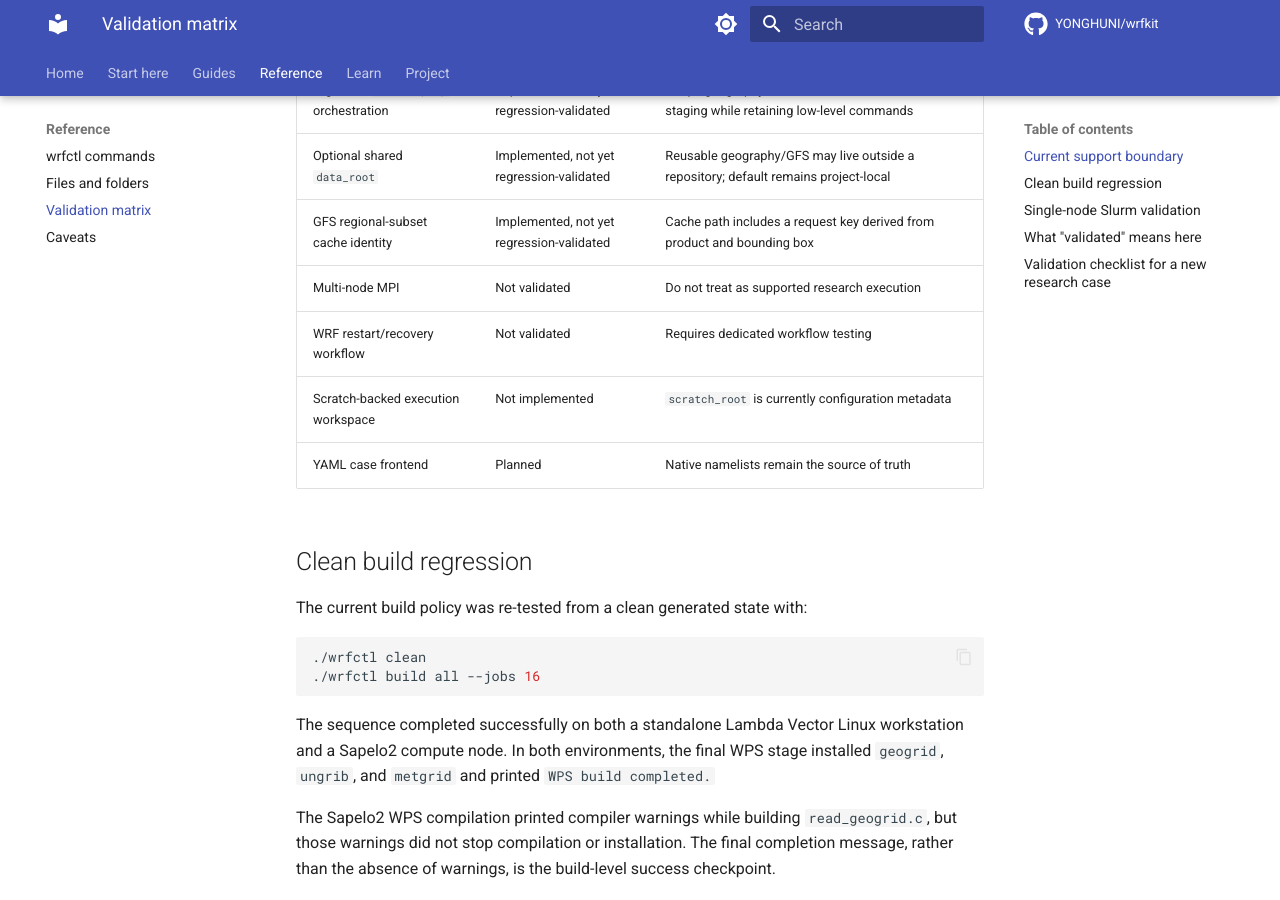
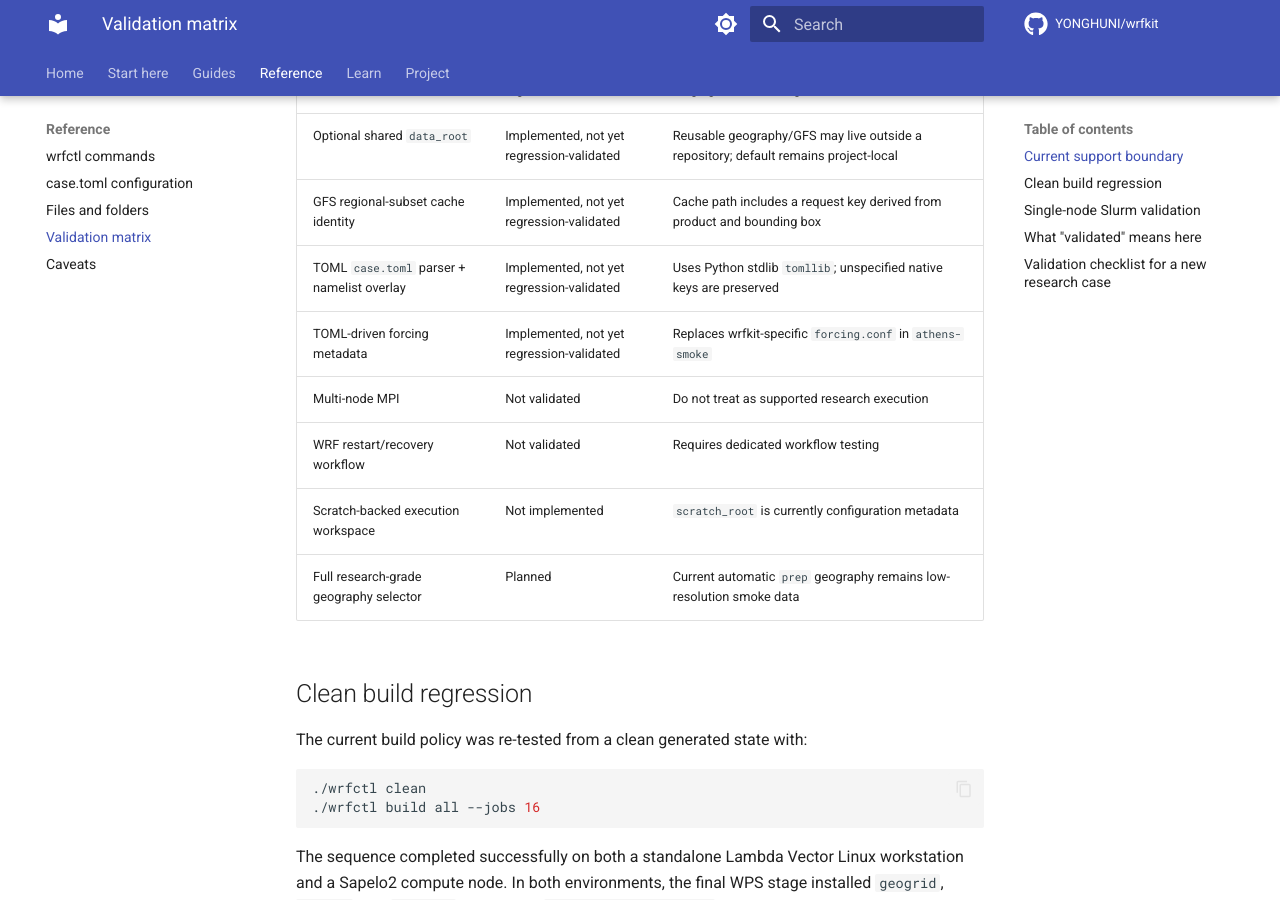
Before and after one commit to YONGHUNI/wrfkit, an MkDocs documentation site: the page built from docs/validation.md, in a window 1280 px wide and 900 px high, scrolled down 971 px. Built offline with MkDocs 1.6.1 and Material for MkDocs 9.7.7, drawn with Linux system fonts in a browser that asks for light colours; comment, search, counter and statistics services are not loaded.

Commit message:
docs: track TOML configuration validation

```diff
--- a/docs/validation.md
+++ b/docs/validation.md
@@ -21,10 +21,12 @@ merely implemented or planned.
 | High-level `wrfctl prep` orchestration | Implemented, not yet regression-validated | Wraps geography, GFS, WPS, and WRF runtime staging while retaining low-level commands |
 | Optional shared `data_root` | Implemented, not yet regression-validated | Reusable geography/GFS may live outside a repository; default remains project-local |
 | GFS regional-subset cache identity | Implemented, not yet regression-validated | Cache path includes a request key derived from product and bounding box |
+| TOML `case.toml` parser + namelist overlay | Implemented, not yet regression-validated | Uses Python stdlib `tomllib`; unspecified native keys are preserved |
+| TOML-driven forcing metadata | Implemented, not yet regression-validated | Replaces wrfkit-specific `forcing.conf` in `athens-smoke` |
 | Multi-node MPI | Not validated | Do not treat as supported research execution |
 | WRF restart/recovery workflow | Not validated | Requires dedicated workflow testing |
 | Scratch-backed execution workspace | Not implemented | `scratch_root` is currently configuration metadata |
-| YAML case frontend | Planned | Native namelists remain the source of truth |
+| Full research-grade geography selector | Planned | Current automatic `prep` geography remains low-resolution smoke data |
 
 ## Clean build regression
 
--- a/mkdocs.yml
+++ b/mkdocs.yml
@@ -74,6 +74,7 @@ nav:
       - Troubleshooting: troubleshooting.md
   - Reference:
       - wrfctl commands: reference/commands.md
+      - case.toml configuration: reference/case-toml.md
       - Files and folders: reference/files-and-folders.md
       - Validation matrix: validation.md
       - Caveats: caveats.md
```
